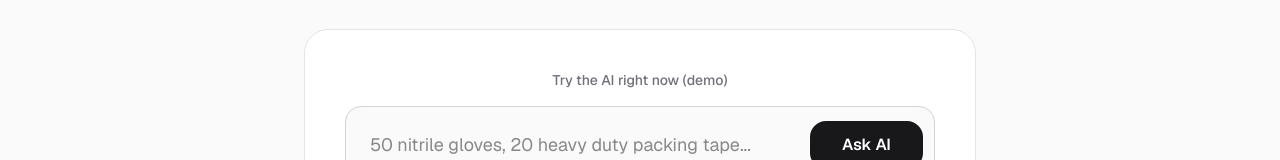
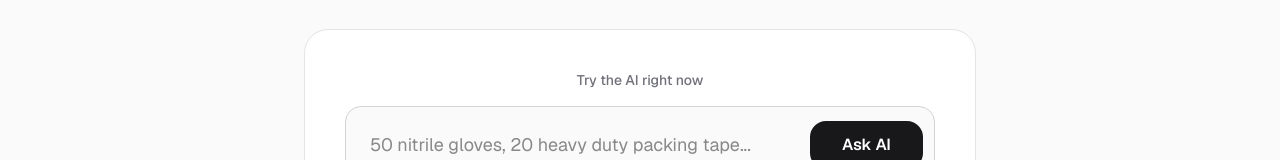
Before and after one commit to Gr33nstonecorp/shuka, a Next.js app: page / in a window 1280 px wide. Shown: the part 596-756 px from the top of the page. Built offline with nearby package versions, Linux system fonts and the light colour scheme.

Commit message:
Refactor demo submission and input descriptions
Updated demo submission behavior and input labels for clarity.

```diff
--- a/app/page.tsx
+++ b/app/page.tsx
@@ -8,8 +8,8 @@ export default function HomePage() {
 
   const handleDemoSubmit = () => {
     if (demoQuery.trim()) {
-      alert(`🔍 In the real version: ShukAI would now search vendors for "${demoQuery}" and show the best quotes instantly.`);
-      // In future: redirect to /assistant with the query pre-filled
+      // Navigate to assistant with the query pre-filled
+      window.location.href = `/assistant?query=${encodeURIComponent(demoQuery.trim())}`;
     }
   };
 
@@ -30,9 +30,9 @@ export default function HomePage() {
             Stop spending hours sourcing manually. Tell ShukAI what you need — it finds the best suppliers, prices, and options in seconds.
           </p>
 
-          {/* AI Demo Input */}
+          {/* Connected AI Demo Input */}
           <div className="max-w-2xl mx-auto bg-white dark:bg-zinc-900 border border-zinc-200 dark:border-zinc-800 rounded-3xl p-10 mb-16">
-            <div className="text-zinc-500 text-sm font-medium mb-4">Try the AI right now (demo)</div>
+            <div className="text-zinc-500 text-sm font-medium mb-4">Try the AI right now</div>
             <div className="relative">
               <input
                 type="text"
```
